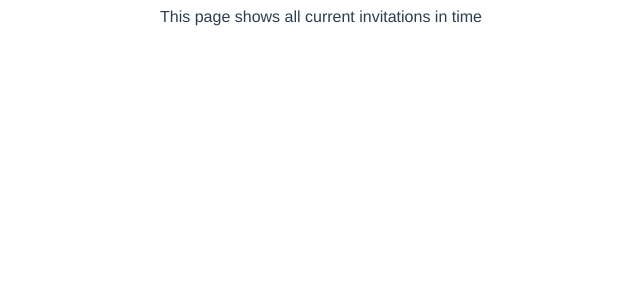
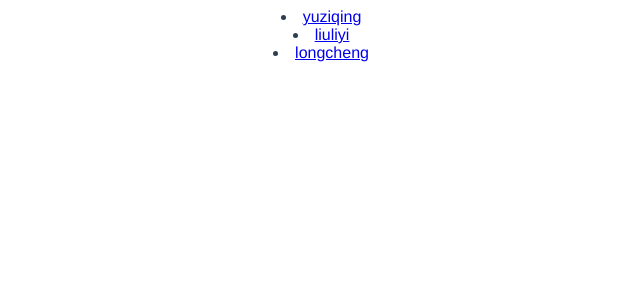
Before and after one commit to ziqing97/Invitaion_website, a Vue app in the folder frontend/: page /AllInvitation in a window 1280 px wide. Shown: the top 300 px of the page, without its empty margins (319-959 px from the left). Built offline with nearby package versions, Linux system fonts and the light colour scheme; the HTML template or start-up script is replaced by a standard one; what vue3-touch-events would draw is missing.

Commit message:
Update AllInvitation.vue

```diff
--- a/frontend/src/views/AllInvitation.vue
+++ b/frontend/src/views/AllInvitation.vue
@@ -1,8 +1,26 @@
 <template>
-<div>
-  This page shows all current invitations in time
-</div>
-</template>
+  <div>
+    <li id="all_inv_list" v-for="item in AllInvitation" v-bind:key="item">
+      <router-link :to="{ name: 'InvitationRoute', params: { invitation_name: item }}">{{item}}</router-link>
+    </li>
 
-<script>
-</script>
+  </div>
+  </template>
+
+  <script>
+  // import axios from 'axios'
+  export default {
+    name: 'AllInvitation',
+    data(){
+      return{
+        AllInvitation:['yuziqing','liuliyi','longcheng']
+      }
+    }
+  }
+  </script>
+
+  <style scoped>
+  .all_inv_list{
+    text-align: left;
+  }
+  </style>
```
